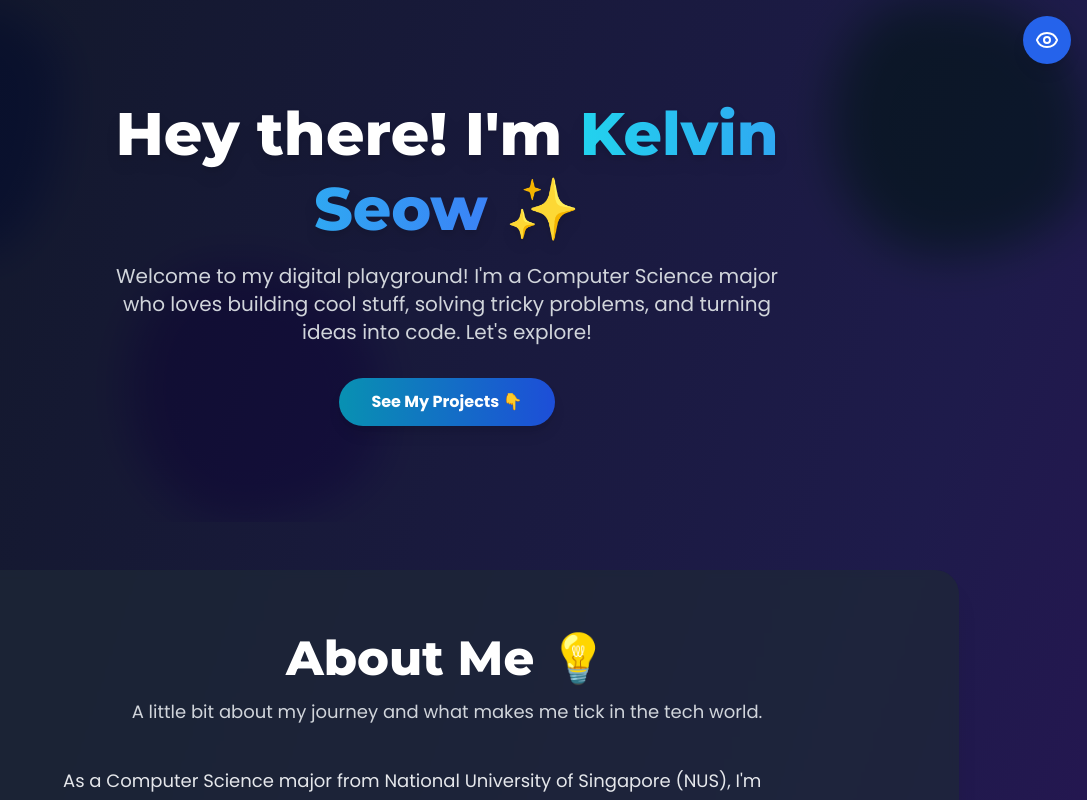
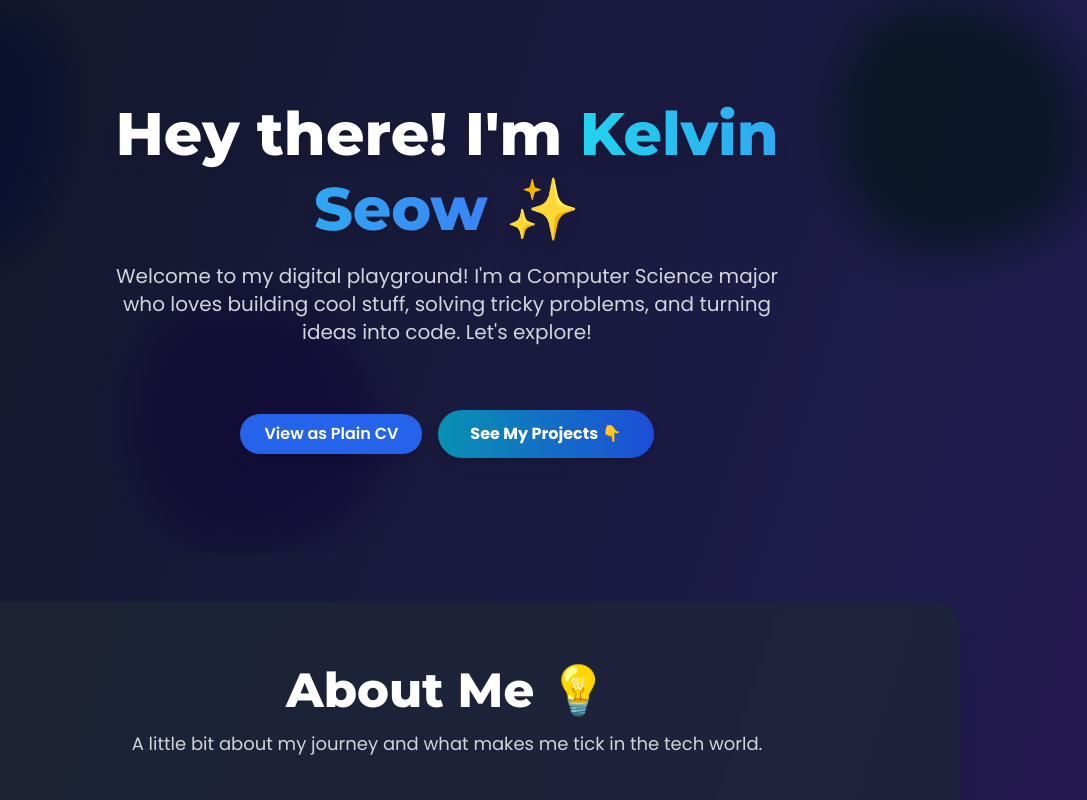
Before and after one commit to swxk19/portfolio_site, a React (Create React App) app: page / in a window 1280 px wide. Shown: the top 800 px of the page, without its empty margins (193-1280 px from the left). Built offline with nearby package versions, Linux system fonts and the light colour scheme.

Commit message:
Polish site

```diff
--- a/src/App.js
+++ b/src/App.js
@@ -1,10 +1,11 @@
 import React, { useState, useEffect } from 'react';
-import { Eye, Palette } from 'lucide-react';
+import { Eye, Palette } from 'lucide-react'; // Keep imports for PlainResumeView if it uses them
 import PlainResumeView from './views/PlainResumeView'; // Assuming this file exists
 import InteractiveView from './views/InteractiveView'; // Import the new InteractiveView
 import { BrowserRouter as Router } from 'react-router-dom';
 
 function App() {
+  // Default view is set to interactive mode (true)
   const [isInteractiveMode, setIsInteractiveMode] = useState(true);
 
   useEffect(() => {
@@ -97,21 +98,14 @@ function App() {
     }
   }, [isInteractiveMode]);
 
-  const ModeToggleButton = () => (
-    <button
-      onClick={() => setIsInteractiveMode(!isInteractiveMode)}
-      title={isInteractiveMode ? "Switch to Plain Resume" : "Switch to Interactive Website"}
-      className="fixed top-4 right-4 z-50 bg-blue-600 hover:bg-blue-700 text-white p-3 rounded-full shadow-lg transition-all duration-300 ease-in-out focus:outline-none focus:ring-2 focus:ring-blue-500 focus:ring-opacity-50"
-    >
-      {isInteractiveMode ? <Eye size={24} /> : <Palette size={24} />}
-    </button>
-  );
-
   return (
     <Router>
       <div className={`min-h-screen transition-colors duration-300`}>
-        <ModeToggleButton />
-        {isInteractiveMode ? <InteractiveView /> : <PlainResumeView />}
+        {/* The ModeToggleButton is now handled within InteractiveView and PlainResumeView */}
+        {isInteractiveMode ?
+          <InteractiveView isInteractiveMode={isInteractiveMode} setIsInteractiveMode={setIsInteractiveMode} /> :
+          <PlainResumeView isInteractiveMode={isInteractiveMode} setIsInteractiveMode={setIsInteractiveMode} />
+        }
       </div>
     </Router>
   );
--- a/src/components/plain/PlainHeader.jsx
+++ b/src/components/plain/PlainHeader.jsx
@@ -1,11 +1,25 @@
 import React from 'react';
 import { Mail, Phone, Github } from 'lucide-react';
 
-const PlainHeader = ({ name, email, phone, github }) => (
+// Receive isInteractiveMode and setIsInteractiveMode as props
+const PlainHeader = ({ name, email, phone, github, isInteractiveMode, setIsInteractiveMode }) => {
+  // Mode Toggle Button component for PlainResumeView
+  const ModeToggleButton = () => (
+    <button
+      onClick={() => setIsInteractiveMode(!isInteractiveMode)}
+      className="inline-block bg-blue-600 hover:bg-blue-700 text-white font-semibold py-1 px-4 rounded-full shadow-md transition-all duration-300 ease-in-out focus:outline-none focus:ring-2 focus:ring-blue-500 focus:ring-opacity-50 text-sm mt-3" // Changed mt-2 to mt-3 for more gap
+    >
+      View Interactive Portfolio
+    </button>
+  );
+
+  return (
     <header className="bg-slate-700 text-white p-8 rounded-t-lg shadow-lg">
       <div className="container mx-auto flex flex-col md:flex-row justify-between items-center">
-      <div>
+        <div className="text-center md:text-left"> {/* Center align for smaller screens */}
           <h1 className="text-4xl font-bold">{name}</h1>
+          {/* Place the Mode Toggle Button directly under the name */}
+          <ModeToggleButton />
         </div>
         <div className="mt-4 md:mt-0 text-sm space-y-1 text-right">
           {email && <a href={`mailto:${email}`} className="flex items-center justify-end hover:text-slate-300 transition-colors">
@@ -21,5 +35,6 @@ const PlainHeader = ({ name, email, phone, github }) => (
       </div>
     </header>
   );
+};
 
 export default PlainHeader;
--- a/src/views/InteractiveView.jsx
+++ b/src/views/InteractiveView.jsx
@@ -1,7 +1,8 @@
 import React, { useState } from 'react';
+import { Eye, Palette } from 'lucide-react'; // Import Lucide icons for potential future use or if PlainResumeView still needs them
 
 // InteractiveView component for the portfolio webpage
-export default function InteractiveView() {
+export default function InteractiveView({ isInteractiveMode, setIsInteractiveMode }) {
   // State to manage the currently open skill category for the accordion
   const [openCategory, setOpenCategory] = useState(null); // Stores the category name, or null if none are open
 
@@ -114,6 +115,16 @@ export default function InteractiveView() {
     },
   ];
 
+  // Mode Toggle Button component (now inside InteractiveView)
+  const ModeToggleButton = () => (
+    <button
+      onClick={() => setIsInteractiveMode(!isInteractiveMode)}
+      className="mt-6 inline-block bg-blue-600 hover:bg-blue-700 text-white font-semibold py-2 px-6 rounded-full shadow-lg transition-all duration-300 ease-in-out focus:outline-none focus:ring-2 focus:ring-blue-500 focus:ring-opacity-50"
+    >
+      {isInteractiveMode ? "View as Plain CV" : "View as Interactive Website"}
+    </button>
+  );
+
   return (
     // Apply Poppins as the base font, Montserrat for headings
     <div className="min-h-screen bg-gradient-to-br from-gray-900 via-indigo-950 to-purple-950 text-gray-200 font-poppins">
@@ -132,9 +143,11 @@ export default function InteractiveView() {
           <p className="text-xl text-gray-300 mb-8 max-w-2xl mx-auto">
             Welcome to my digital playground! I'm a Computer Science major who loves building cool stuff, solving tricky problems, and turning ideas into code. Let's explore!
           </p>
+          {/* Place the Mode Toggle Button here */}
+          <ModeToggleButton />
           <a
             href="#projects"
-            className="inline-block bg-gradient-to-r from-cyan-600 to-blue-700 text-white font-bold py-3 px-8 rounded-full shadow-lg hover:shadow-xl transform hover:scale-105 transition-all duration-300 ease-in-out"
+            className="inline-block bg-gradient-to-r from-cyan-600 to-blue-700 text-white font-bold py-3 px-8 rounded-full shadow-lg hover:shadow-xl transform hover:scale-105 transition-all duration-300 ease-in-out mt-8 ml-4" // Adjusted margin-top and margin-left
           >
             See My Projects 👇
           </a>
--- a/src/views/PlainResumeView.jsx
+++ b/src/views/PlainResumeView.jsx
@@ -7,13 +7,17 @@ import PlainSkills from '../components/plain/PlainSkills';
 import PlainCoursework from '../components/plain/PlainCoursework';
 import { resumeData } from '../data/resumeData';
 
-const PlainResumeView = () => (
+// Receive isInteractiveMode and setIsInteractiveMode as props
+const PlainResumeView = ({ isInteractiveMode, setIsInteractiveMode }) => {
+  return (
     <div className="container mx-auto max-w-4xl px-4">
       <PlainHeader
         name={resumeData.name}
         email={resumeData.email}
         phone={resumeData.phone}
         github={resumeData.github}
+        isInteractiveMode={isInteractiveMode}
+        setIsInteractiveMode={setIsInteractiveMode}
       />
       <main className="bg-white p-6 sm:p-8 rounded-b-lg shadow-lg">
         <PlainExperience />
@@ -29,5 +33,6 @@ const PlainResumeView = () => (
       </footer>
     </div>
   );
+};
 
 export default PlainResumeView;
```
Lines whose indentation alone changed are shown as unchanged.
